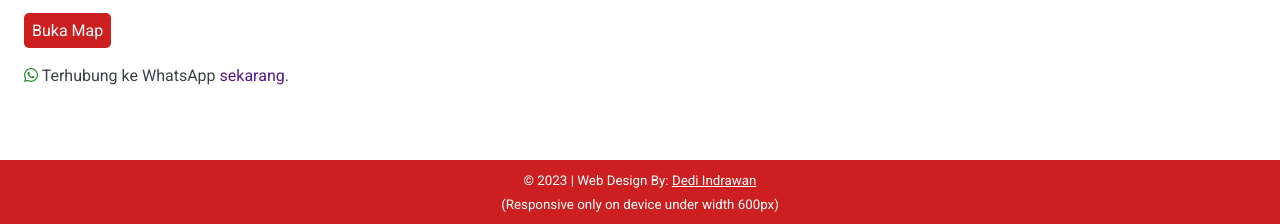
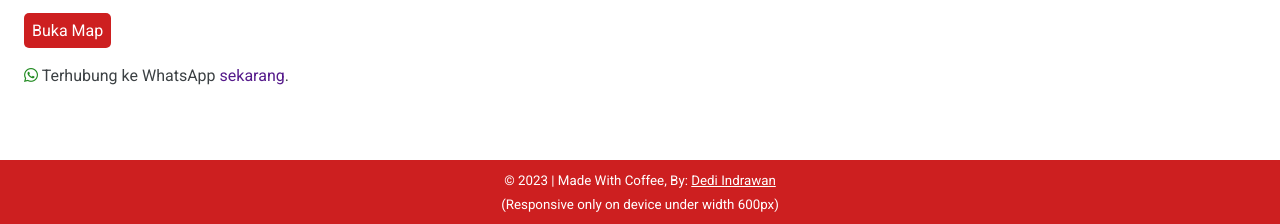
Before and after one commit to dediindrawan/warung-sate-madura-cak-ipin, a plain HTML site: page index.html in a window 1280 px wide. Shown: the part 1553-1777 px from the top of the page. Drawn offline with Linux system fonts and the light colour scheme.

Commit message:
first commit

```diff
--- a/index.html
+++ b/index.html
@@ -76,6 +76,7 @@
                 <button type="submit" class="get-location">Buka Map</button>
             </div>
 
+            <!-- message -->
             <div class="message">
                 <i class="fa-brands fa-whatsapp" style="color: forestgreen;"></i> Terhubung ke WhatsApp <a href="" class="btn-message">sekarang</a>.
             </div>
@@ -86,7 +87,7 @@
 
     <!-- copyright -->
     <footer class="copyright">
-        <small>&copy; <span class="years"></span> | Web Design By: <a href="https://linktr.ee/dediindra_one" target="_blank">Dedi Indrawan</a>
+        <small>&copy; <span class="years"></span> | Made With Coffee, By: <a href="https://linktr.ee/dediindra_one" target="_blank">Dedi Indrawan</a>
             <br>
             (Responsive only on device under width 600px)
         </small>
```
